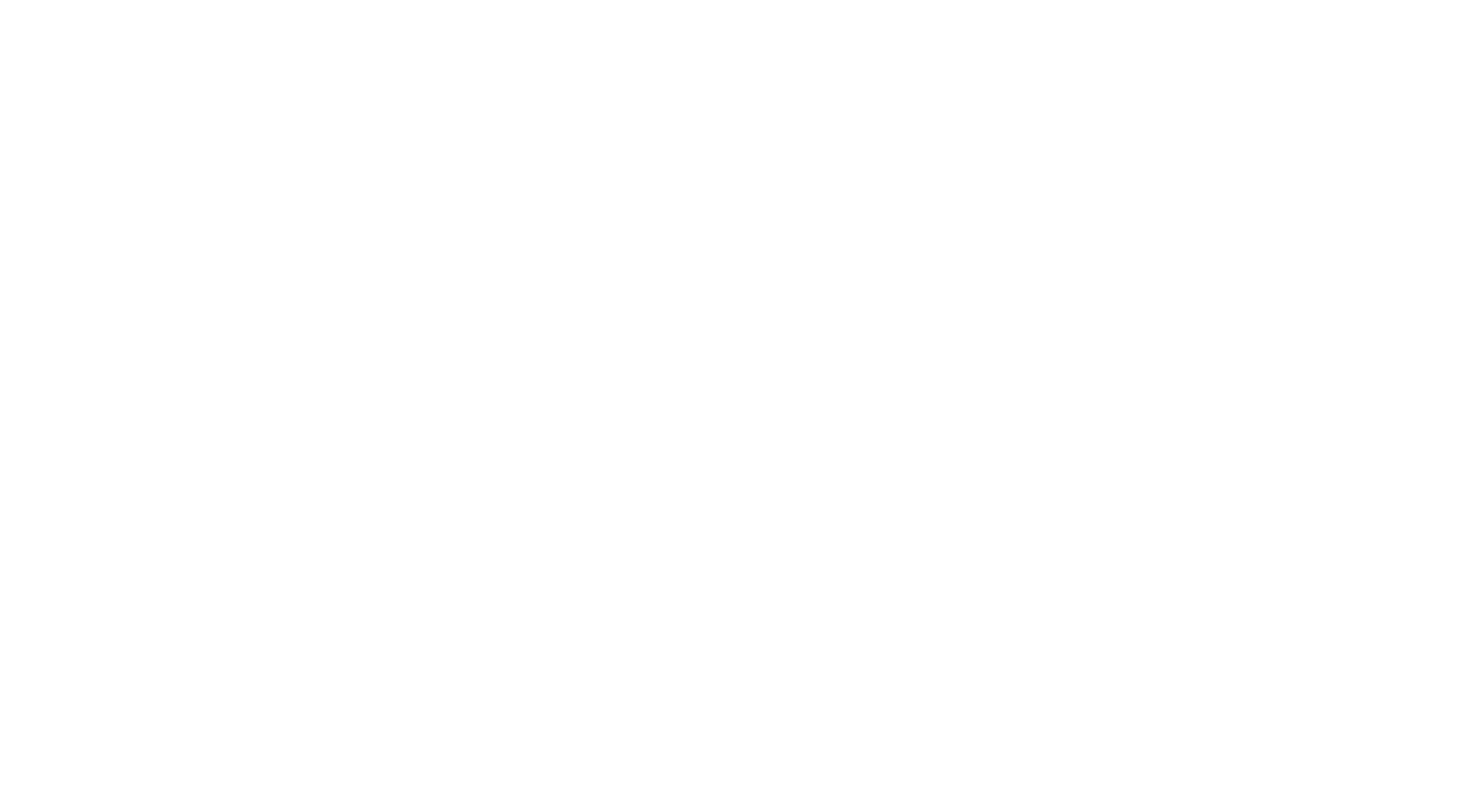
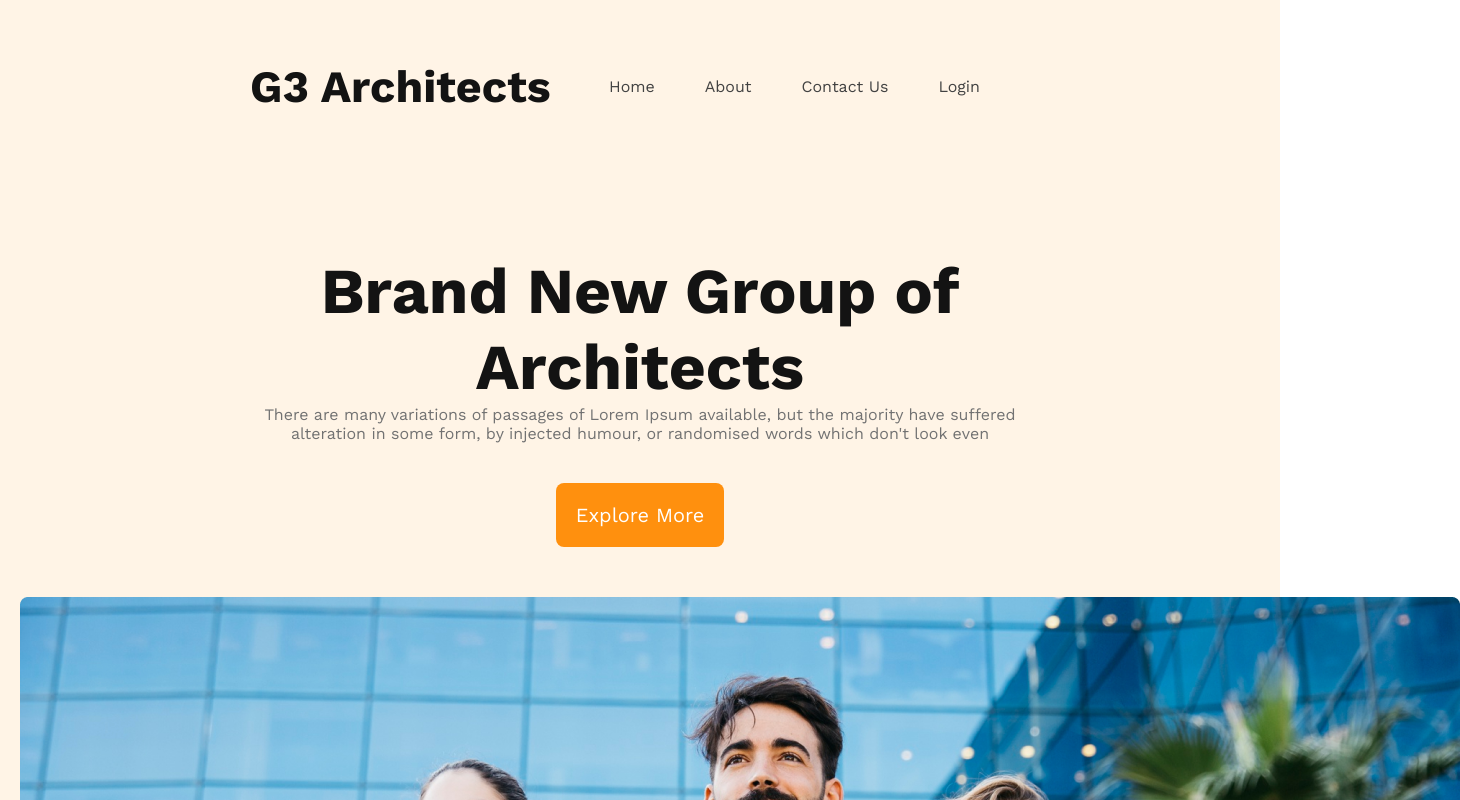
Before and after one commit to mehedi-hasan02/G3-architects, a plain HTML site: page index.html in a window 1280 px wide. Shown: the top 800 px of the page, 1460 px wide, since content can reach past the window. Drawn offline with nearby package versions, Linux system fonts and the light colour scheme.

Commit message:
add header section

```diff
--- a/index.html
+++ b/index.html
@@ -4,8 +4,38 @@
     <meta charset="UTF-8">
     <meta name="viewport" content="width=device-width, initial-scale=1.0">
     <title>G3-Architects landing webpage</title>
+    <link rel="stylesheet" href="styles/style.css">
 </head>
 <body>
+    <header>
+        <div class="banner-container">
+            <nav>
+                <h3>G3 Architects</h3>
+                <ul>
+                    <li><a href="">Home</a></li>
+                    <li><a href="">About</a></li>
+                    <li><a href="">Contact Us</a></li>
+                    <li><a href="">Login</a></li>
+                </ul>
+            </nav>
+            <div class="banner-contant">
+                <div>
+                    <h3 class="banner-title">Brand New Group of Architects</h3>
+                    <p class="banner-description">There are many variations of passages of Lorem Ipsum available, but the majority have suffered alteration in some form, by injected humour, or randomised words which don't look even</p>
+                </div>
+                <button class="bnt-primary">Explore More</button>
+            </div>
+            <div class="banner-image">
+                <img src="./images/banner.png" alt="">
+            </div>
+        </div>
 
+    </header>
+    <main>
+
+    </main>
+    <footer>
+
+    </footer>
 </body>
 </html>
--- /dev/null
+++ b/styles/style.css
@@ -0,0 +1,69 @@
+@import url('https://fonts.googleapis.com/css2?family=Inter:wght@300;400;500&family=Lato:ital,wght@0,100;0,300;0,400;0,700;0,900;1,100;1,300;1,400;1,700;1,900&family=Merriweather+Sans&family=Work+Sans:wght@400;500;600;700;800&display=swap');
+*{
+    margin: 0;
+    padding: 0;
+    box-sizing: border-box;
+    font-family: 'Inter', sans-serif;
+    font-family: 'Lato', sans-serif;
+    font-family: 'Merriweather Sans', sans-serif;
+    font-family: 'Work Sans', sans-serif;
+}
+.banner-container{
+    background: rgba(255, 144, 14, 0.10);
+    padding: 20px;
+}
+nav{
+    display: flex;
+    justify-content: space-between;
+    padding: 40px 230px;
+}
+nav h3{
+    color: #131313;
+    font-size: 2.8rem;
+    /* font-weight: 700; */
+}
+nav > ul{
+    display: flex;
+    align-items: center;
+}
+nav li{
+    list-style: none;
+    margin-right: 50px;
+}
+nav a{
+    text-decoration: none;
+    color: #424242;
+}
+.banner-contant{
+    text-align: center;
+    margin-top: 100px;
+}
+.banner-contant >div{
+    margin: 40px auto;
+    width: 800px;
+}
+.banner-title{
+    color: #131313;
+    font-size: 4rem;
+}
+.banner-description{
+    color: #727272;
+}
+.bnt-primary{
+    color: #FFF;
+    border-radius: 8px;
+    background: #FF900E;
+    padding: 20px;
+    border: none;
+    font-size: 20px;
+}
+.banner-image{
+    text-align: center;
+    margin-top: 50px;
+}
+
+@media screen and (max-width:597px) {
+    nav{
+        padding: 20px;
+    }
+}
```
